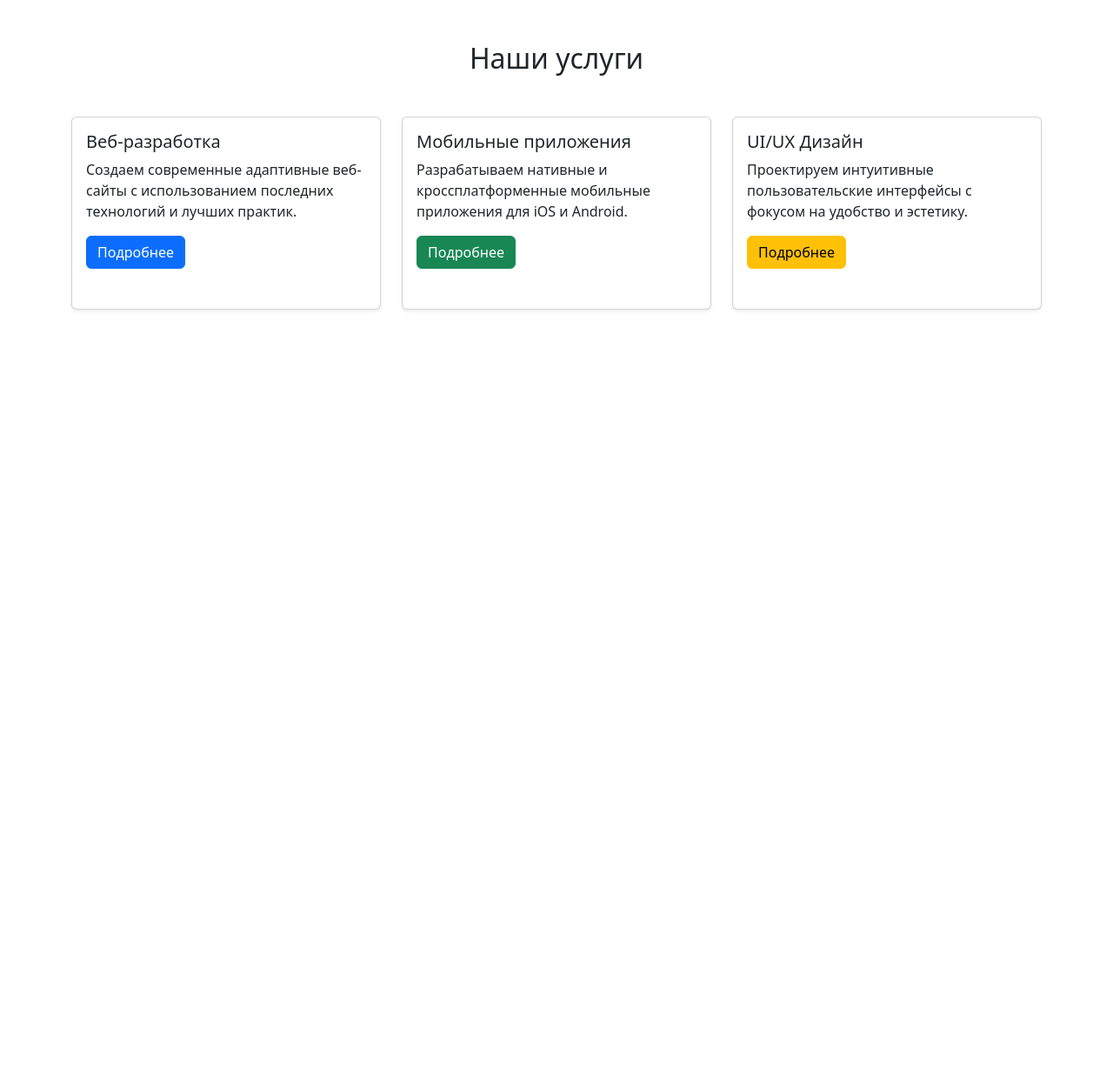
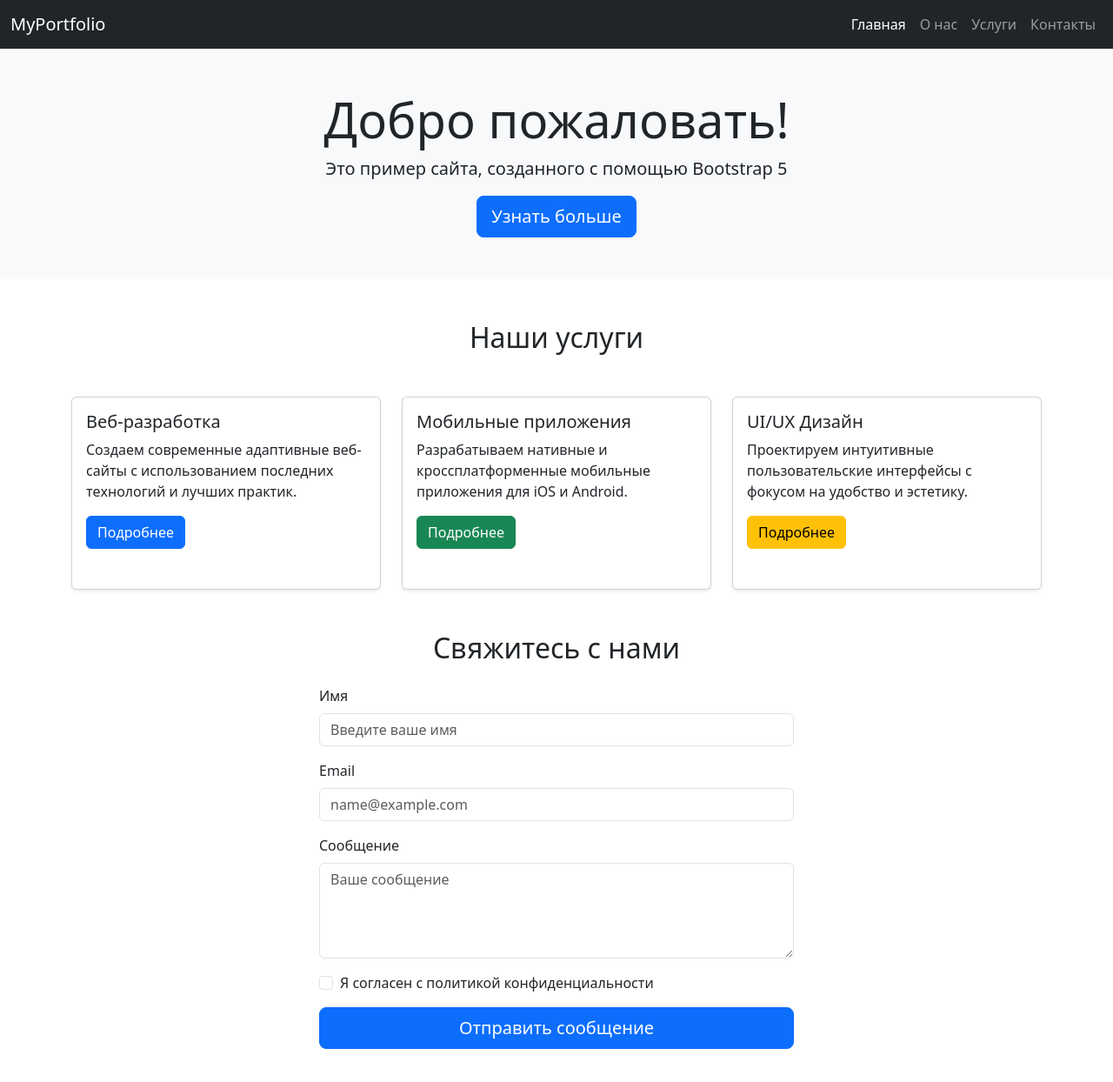
Before and after one commit to Hig-lime-simp/Lab10_ISRPO_Bootstrap_Groshev, a plain HTML site: page experiment.html in a window 1280 px wide. Shown: the whole page at 87% size. Before the commit the page ends 800 px from the top, so only its background shows below. Drawn offline with nearby package versions, Linux system fonts and the light colour scheme.

Commit message:
Step 6: Bootstrap forms with validation

```diff
--- a/experiment.html
+++ b/experiment.html
@@ -9,6 +9,49 @@
     <link rel="stylesheet" href="custom.css">
 </head>
 <body>
+    <!-- Навигационная панель -->
+<nav class="navbar navbar-expand-lg navbar-dark bg-dark">
+<div class="container-fluid">
+<a class="navbar-brand" href="#">MyPortfolio</a>
+<!-- Кнопка для мобильного меню -->
+<button
+class="navbar-toggler"
+type="button"
+data-bs-toggle="collapse"
+data-bs-target="#navbarNav"
+aria-controls="navbarNav"
+aria-expanded="false"
+aria-label="Toggle navigation"
+>
+<span class="navbar-toggler-icon"></span>
+</button>
+<!-- Пункты меню -->
+<div class="collapse navbar-collapse" id="navbarNav">
+<ul class="navbar-nav ms-auto">
+<li class="nav-item">
+<a class="nav-link active" href="#home">Главная</a>
+</li>
+<li class="nav-item">
+<a class="nav-link" href="#about">О нас</a>
+</li>
+<li class="nav-item">
+<a class="nav-link" href="#services">Услуги</a>
+</li>
+<li class="nav-item">
+<a class="nav-link" href="#contact">Контакты</a>
+</li>
+</ul>
+</div>
+</div>
+</nav>
+<!-- Hero секция -->
+<div class="container-fluid bg-light py-5" id="home">
+<div class="container text-center">
+<h1 class="display-4">Добро пожаловать!</h1>
+<p class="lead">Это пример сайта, созданного с помощью Bootstrap 5</p>
+<button class="btn btn-primary btn-lg">Узнать больше</button>
+</div>
+</div>
 <!-- Секция с карточками -->
 <div class="container my-5" id="services">
 <h2 class="text-center mb-5">Наши услуги</h2>
@@ -54,10 +97,102 @@
 </div>
 </div>
 </div>
+<!-- Секция с формой -->
+<div class="container my-5" id="contact">
+<div class="row justify-content-center">
+<div class="col-lg-6">
+<h2 class="text-center mb-4">Свяжитесь с нами</h2>
+<form id="contactForm" class="needs-validation" novalidate>
+<!-- Имя -->
+<div class="mb-3">
+<label for="name" class="form-label">Имя</label>
+<input
+type="text"
+class="form-control"
+id="name"
+placeholder="Введите ваше имя"
+required
+/>
+<div class="invalid-feedback">Пожалуйста, введите ваше имя</div>
+</div>
+<!-- Email -->
+<div class="mb-3">
+<label for="email" class="form-label">Email</label>
+<input
+type="email"
+class="form-control"
+id="email"
+placeholder="name@example.com"
+required
+/>
+<div class="invalid-feedback">
+Пожалуйста, введите корректный email
+</div>
+</div>
+<!-- Сообщение -->
+<div class="mb-3">
+<label for="message" class="form-label">Сообщение</label>
+<textarea
+class="form-control"
+id="message"
+rows="4"
+placeholder="Ваше сообщение"
+required
+></textarea>
+<div class="invalid-feedback">Пожалуйста, введите сообщение</div>
+</div>
+<!-- Checkbox -->
+<div class="mb-3 form-check">
+<input
+type="checkbox"
+class="form-check-input"
+id="agree"
+required
+/>
+<label class="form-check-label" for="agree">
+Я согласен с политикой конфиденциальности
+</label>
+<div class="invalid-feedback">
+Вы должны согласиться с условиями
+</div>
+</div>
+<!-- Кнопка отправки -->
+<div class="d-grid">
+<button type="submit" class="btn btn-primary btn-lg">
+Отправить сообщение
+</button>
+</div>
+</form>
+</div>
+</div>
+</div>
     <script
 src="https://cdn.jsdelivr.net/npm/bootstrap@5.3.0-alpha1/dist/css/bootstrap.min.css"
 integrity="sha384-FKYyoEForC6lyvwx9Hj09gNlO7Jm4d/2+8qTfLtGfWzMhFcDnZkXw9yQpBvVKbXaY9u"
 crossorigin="anonymous"
     ></script>
+    <script>
+// Валидация формы Bootstrap
+(function () {
+"use strict";
+const form = document.getElementById("contactForm");
+form.addEventListener(
+"submit",
+function (event) {
+if (!form.checkValidity()) {
+event.preventDefault();
+event.stopPropagation();
+} else {
+event.preventDefault();
+alert("Форма успешно отправлена!");
+form.reset();
+form.classList.remove("was-validated");
+}
+form.classList.add("was-validated");
+},
+false
+);
+})();
+</script>
 </body>
 </html>
```
Also changed, not shown: img/step6_formEmptyLab10_Groshve.png (added), img/step6_formValidationLab10.png (added).
